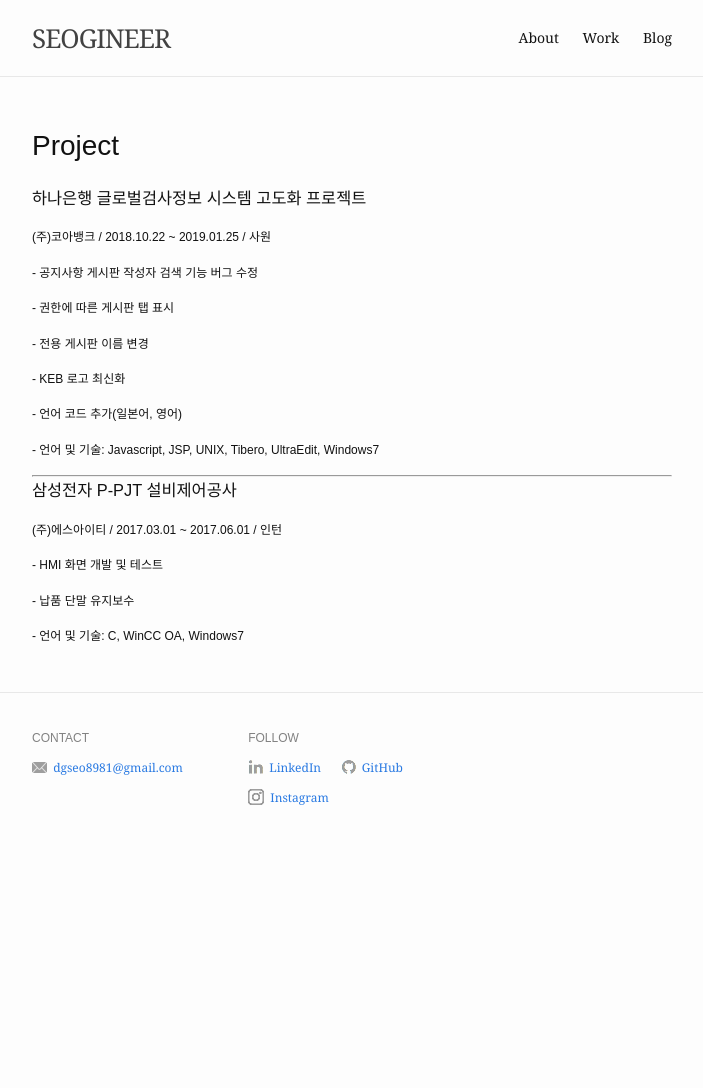
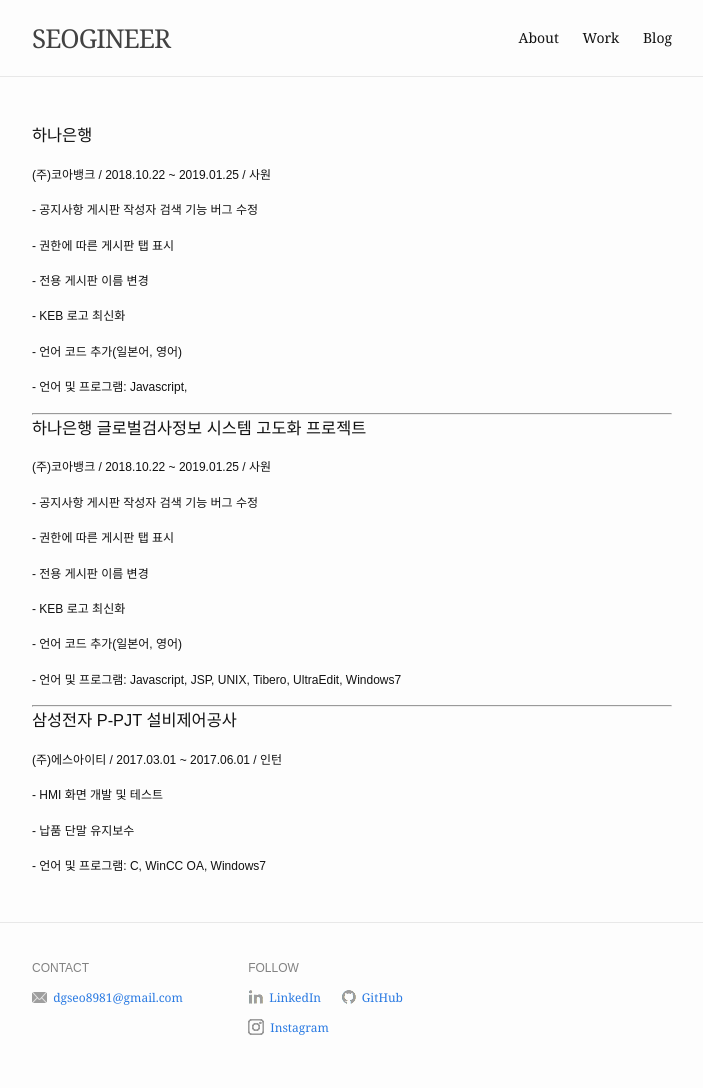
Before and after one commit to seogineer/seogineer.github.io, a Jekyll site: the page built from work.md, in a window 1280 px wide. Shown: the whole page, without its empty margins (288-991 px from the left). Built offline with Jekyll 4.4.1, drawn with Linux system fonts in a browser that asks for light colours; before the commit the page ends 900 px from its top, so only the background shows below that.

Commit message:
2020-11-28

```diff
--- a/work.md
+++ b/work.md
@@ -14,7 +14,18 @@
 #       alt: sand
 #     description: Lorem ipsum dolor sit amet, consectetur adipiscing elit, sed do eiusmod tempor incididunt ut labore et dolore magna aliqua. Ut enim ad minim veniam, quis nostrud exercitation ullamco laboris nisi ut aliquip ex ea commodo consequat.
 ---
-# Project
+
+
+### 하나은행
+#### (주)코아뱅크 / 2018.10.22 ~ 2019.01.25 / 사원
+#### - 공지사항 게시판 작성자 검색 기능 버그 수정
+#### - 권한에 따른 게시판 탭 표시
+#### - 전용 게시판 이름 변경
+#### - KEB 로고 최신화
+#### - 언어 코드 추가(일본어, 영어)
+#### - 언어 및 프로그램: Javascript,
+
+---------------------------------------
 
 ### 하나은행 글로벌검사정보 시스템 고도화 프로젝트
 #### (주)코아뱅크 / 2018.10.22 ~ 2019.01.25 / 사원
@@ -23,7 +34,7 @@
 #### - 전용 게시판 이름 변경
 #### - KEB 로고 최신화
 #### - 언어 코드 추가(일본어, 영어)
-#### - 언어 및 기술: Javascript, JSP, UNIX, Tibero, UltraEdit, Windows7
+#### - 언어 및 프로그램: Javascript, JSP, UNIX, Tibero, UltraEdit, Windows7
 
 ---------------------------------------
 
@@ -31,4 +42,4 @@
 #### (주)에스아이티 / 2017.03.01 ~ 2017.06.01 / 인턴
 #### - HMI 화면 개발 및 테스트
 #### - 납품 단말 유지보수
-#### - 언어 및 기술: C, WinCC OA, Windows7
+#### - 언어 및 프로그램: C, WinCC OA, Windows7
```
